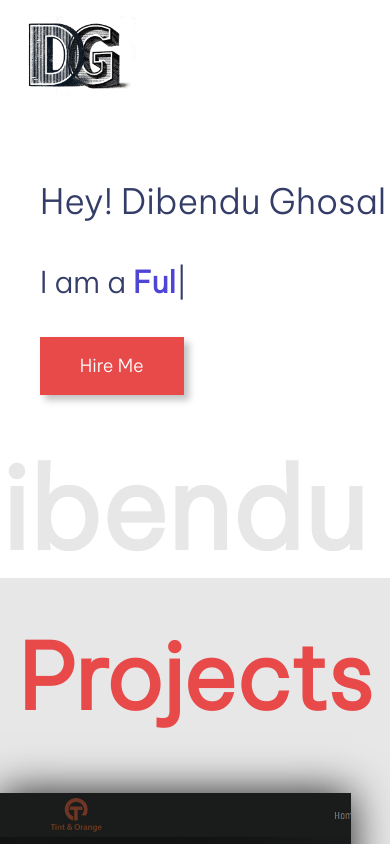
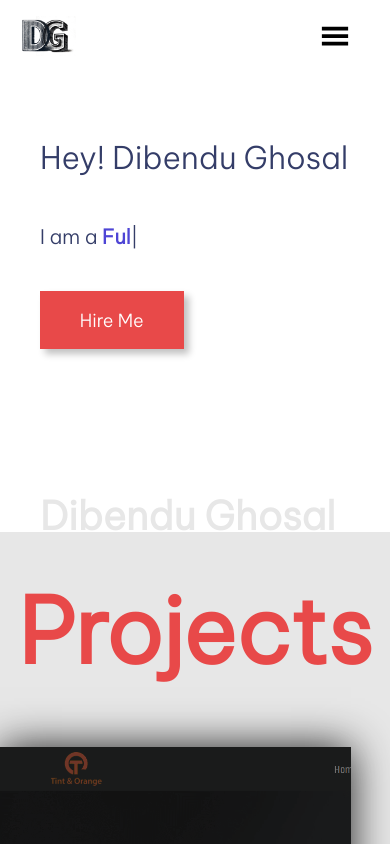
Before and after one commit to dibendughosal/my-portfolio, a React (Vite) app: page / in a window 390 px wide. Built offline with nearby package versions, Linux system fonts and the light colour scheme.

Commit message:
Added Responsiveness

```diff
--- a/src/App.css
+++ b/src/App.css
@@ -210,3 +210,13 @@
 .sdw{
   box-shadow: 2px 2px 10px black;
 }
+.menu-mobile ul{
+  display: flex;
+  flex-direction: column;
+}
+.menu-mobile{
+  position: absolute;
+  top: 20px;
+  /* background-color: aliceblue; */
+  width: 100%;
+}
--- a/src/App.jsx
+++ b/src/App.jsx
@@ -21,7 +21,6 @@ function App() {
           <Route path="/contact" element={<Contact />} />
           <Route path="/blog" element={<Skills />} />
         </Routes>
-
         <Footer />
       </div>
     </div>
--- a/src/components/Body.jsx
+++ b/src/components/Body.jsx
@@ -6,7 +6,7 @@ import Skills from "./Skills"
 
 const Body = () => {
   return (
-    <div className="max-w-screen">
+    <div className="max-w-full">
       <HeroSection/>
       <Projects/>
       <Skills/>
--- a/src/components/Contact.jsx
+++ b/src/components/Contact.jsx
@@ -21,7 +21,7 @@ function Contact() {
   };
   return (
     <div className="w-full bg-[rgb(231,231,231)]">
-      <div className="w-[1200px] mx-auto py-2">
+      <div className="md:w-[1200px] mx-auto py-2">
         <h1 className="text-[5rem] text-[var(--bgOrange)] font-bold pt-[2rem]">
           Contact Me
         </h1>
--- a/src/components/Gallery.jsx
+++ b/src/components/Gallery.jsx
@@ -22,7 +22,7 @@ function Gallery(){
     return (
         <div className="w-full
        py-20 h-auto">
-            <div className="w-full sm:w-[1200px] mx-auto">
+            <div className="w-full md:w-[1200px] mx-auto">
                 <hr className="text-gray-400"/>
                 <h2 className="py-5 text-center text-[42px] text-[var(--bgOrange)] font-bold">Gallery</h2>
                 {/* Gallery Images */}
--- a/src/components/Header.jsx
+++ b/src/components/Header.jsx
@@ -1,16 +1,25 @@
 import dImg from '../assets/images/userAsset/Letter_D_Cleaned.png';
 import gIMG from '../assets/images/userAsset/G_cleaned.png';
 import { Link } from 'react-router-dom';
+import { GiHamburgerMenu } from "react-icons/gi";
+import { useState } from 'react';
+import { IoMdClose } from "react-icons/io";
+
+
 
 const Header = () => {
+    const [showOptions, setShowOptions] = useState(false);
+    const hamburgerHandler = ()=> {
+        setShowOptions(!showOptions);
+    }
     return (
-        <div className="flex items-center justify-between pt-4 font-serif w-[1200px] mx-auto mb-7">
-            <div className='flex w-[200px] items-center relative px-4'>
-                <img src={dImg} alt="D Letter" className='w-[80px] absolute'/>
-                <img src={gIMG} alt="G Letter" className='w-20 ml-10' />
+        <div className="flex items-center justify-between pt-4 font-serif md:w-[1200px] mx-auto mb-7">
+            <div className='flex md:w-[200px] items-center relative px-4'>
+                <img src={dImg} alt="D Letter" className='w-10 md:w-[80px] absolute'/>
+                <img src={gIMG} alt="G Letter" className='w-10 md:w-20 ml-5 md:ml-10' />
             </div>
-            <div className='flex justify-between'>
-                <ul className='flex justify-between gap-4 text-[20px] font-[500] px-4 '>
+            <div>
+                <ul className='hidden md:flex justify-between gap-4 text-[20px] font-[500] px-4 '>
                     <li className='hover:text-[#4e45d5] hover:font-[800] transition duration-[0.5s] hover:scale-[1.02]'><Link to="/about">About</Link></li>
                     <li className='hover:text-[#4e45d5] hover:font-[800] transition duration-[0.5s] hover:scale-[1.02]'><Link to="/projects">Services</Link></li>
                     <li className='hover:text-[#4e45d5] hover:font-[800] transition duration-[0.5s] hover:scale-[1.02]'><Link to='/gallery'>Gallery</Link></li>
@@ -18,6 +27,32 @@ const Header = () => {
                     <li className='hover:text-[#4e45d5] hover:font-[800] transition duration-[0.5s] hover:scale-[1.02]' ><Link to='/blog'>Blog</Link></li>
                 </ul>
             </div>
+            <div className='text-3xl md:hidden px-10' onClick={hamburgerHandler}>
+                {showOptions ? <IoMdClose /> : <GiHamburgerMenu />}
+            </div>
+
+            {/* mobile view */}
+             {showOptions && (
+        <div className="md:hidden bg-white px-9 pb-4">
+          <ul className="flex flex-col gap-4 text-[18px] font-medium">
+            <li className="hover:text-[#4e45d5] transition duration-300">
+              <Link to="/about" onClick={hamburgerHandler}>About</Link>
+            </li>
+            <li className="hover:text-[#4e45d5] transition duration-300">
+              <Link to="/projects" onClick={hamburgerHandler}>Services</Link>
+            </li>
+            <li className="hover:text-[#4e45d5] transition duration-300">
+              <Link to="/gallery" onClick={hamburgerHandler}>Gallery</Link>
+            </li>
+            <li className="hover:text-[#4e45d5] transition duration-300">
+              <Link to="/contact" onClick={hamburgerHandler}>Contact</Link>
+            </li>
+            <li className="hover:text-[#4e45d5] transition duration-300">
+              <Link to="/blog" onClick={hamburgerHandler}>Blog</Link>
+            </li>
+          </ul>
+        </div>
+            )}
         </div>
     );
 }
--- a/src/components/HeroSection.jsx
+++ b/src/components/HeroSection.jsx
@@ -10,12 +10,12 @@ const HeroSection = () => {
   return (
     <div className="h-[80%] w-[1200px] mx-auto flex justify-start items-center gap-[80px] my-[79px] pb-[8rem] px-10 sm:px-0 relative">
       {/* Left Part */}
-      <div className="flex flex-col justify-center gap-[2rem]">
-        <h1 className="text-[#343d68] font-[500] text-[35px]">
+      <div className="flex flex-col justify-center gap-[2rem] sm:px-6">
+        <h1 className="text-[#343d68] font-[500] text-[8vw] px-auto sm:text-[35px]">
           Hey! Dibendu Ghosal
         </h1>
         <TypingEffect />
-        <div className="hidden sm:block w-[70%] mt-4 font-[500]">
+        <div className="hidden sm:block w-[70%] mt-4 sm:text-[18px] font-[500]">
           I&apos;m a <span>Software Engineer</span> and it is my portfolio
           website. Here you&apos;ll know about my journey as a software
           Engineer.
@@ -58,7 +58,7 @@ const HeroSection = () => {
         />
       </div>
       {/* Faded Text */}
-      <div className="absolute select-none text-[7em] text-[rgb(231,231,231)] font-bold -bottom-[20%] -left-20">
+      <div className="absolute select-none text-[10vw] sm:text-[7em] text-[rgb(231,231,231)] font-bold -bottom-[20%] sm:-left-20">
         Dibendu Ghosal
       </div>
     </div>
--- a/src/components/Skills.jsx
+++ b/src/components/Skills.jsx
@@ -63,7 +63,7 @@ function Skills() {
 
         </div>
 
-        <div className='hidden sm:flex absolute select-none text-[7em] text-[rgb(231,231,231)] font-bold -bottom-[39.5%] right-3'>
+        <div className='hidden md:flex absolute select-none text-[7em] text-[rgb(231,231,231)] font-bold -bottom-[39.5%] right-3'>
             Skills
         </div>
     </div>
--- a/src/components/typed.jsx
+++ b/src/components/typed.jsx
@@ -26,7 +26,7 @@ const TypingEffect = () => {
   }, []);
 
   return (
-    <div className="text-[#343d68] leading-[45px] text-3xl sm:text-[45px]">
+    <div className="text-[#343d68] leading-[45px] text-xl sm:text-[45px]">
       I am a{" "}
       <span ref={typedElement} className="text-[#4e45d5] font-[800]"></span>
     </div>
```
